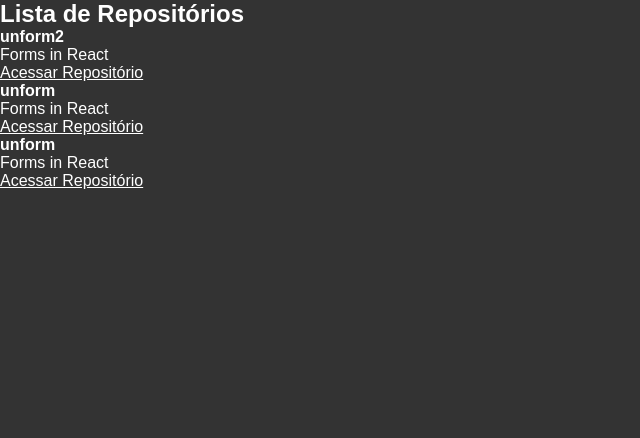
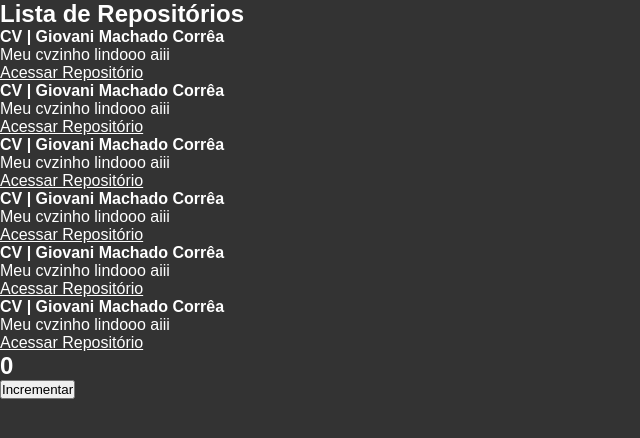
Before and after one commit to Elesiann/01-github-explorer, a React app: page / in a window 1280 px wide. Shown: the top 438 px of the page, without its empty margins (0-640 px from the left). Built offline with nearby package versions, Linux system fonts and the light colour scheme.

Commit message:
hooks, props, imutability and fast refresh

```diff
--- a/package.json
+++ b/package.json
@@ -17,11 +17,13 @@
     "@babel/core": "^7.15.0",
     "@babel/preset-env": "^7.15.0",
     "@babel/preset-react": "^7.14.5",
+    "@pmmmwh/react-refresh-webpack-plugin": "0.5.0-rc.4",
     "babel-loader": "^8.2.2",
     "cross-env": "^7.0.3",
     "css-loader": "^6.2.0",
     "html-webpack-plugin": "^5.3.2",
     "node-sass": "^6.0.1",
+    "react-refresh": "^0.10.0",
     "sass-loader": "^12.1.0",
     "style-loader": "^3.2.1",
     "webpack": "^5.51.1",
--- a/src/App.jsx
+++ b/src/App.jsx
@@ -1,6 +1,13 @@
+import { Counter } from "./components/Counter";
 import { RepositoryList } from "./components/RepositoryList";
 import "./styles/global.scss";
 
 export function App() {
-  return <RepositoryList />;
+  return (
+    //sempre deve existir um conteiner pai acima de duas expressoes jsx
+    <>
+      <RepositoryList />
+      <Counter />
+    </>
+  );
 }
--- /dev/null
+++ b/src/components/Counter.jsx
@@ -0,0 +1,27 @@
+//hook, gancho.
+import { useState } from "react";
+
+// imutabilidade - nunca vai receber um novo valor, nao se pode alterar diretamente o conteúdo e sim dar um novo valor.
+// usuarios ['elesian', 'giovani']
+// usuarios.push ['maluco'] - mutação do valor original da variável, realocação de memória
+
+// se quero adicionar uma informação nova no fim do array, preciso criar um novo array copiando as informaçoes que ja existem dentro de usuários
+// usando spread operator (...) e adiciono no final novoUsuarios = [...usuarios, 'maluco']
+export function Counter() {
+  //desestruturando um array
+  const [counter, setCounter] = useState(0);
+
+  // isso acontece tambem com o setCounter, por ser imutável, preciso criar uma nova variável que define um novo valor para o Counter
+  function increment() {
+    setCounter(counter + 1);
+  }
+
+  return (
+    <div>
+      <h2>{counter}</h2>
+      <button type="button" onClick={increment}>
+        Incrementar
+      </button>
+    </div>
+  );
+}
--- /dev/null
+++ b/src/components/RepositoryItem.jsx
@@ -0,0 +1,10 @@
+export function RepositoryItem(props) {
+  return (
+    <li>
+      <strong>{props.repository.name ?? "default"}</strong>
+      <p>{props.repository.description}</p>
+
+      <a href={props.repository.link}>Acessar Repositório</a>
+    </li>
+  );
+}
--- a/src/components/RepositoryList.jsx
+++ b/src/components/RepositoryList.jsx
@@ -1,4 +1,10 @@
-const repositoryName = "unform2";
+import { RepositoryItem } from "./RepositoryItem";
+
+const repository = {
+  name: "CV | Giovani Machado Corrêa",
+  description: "Meu cvzinho lindooo aiii",
+  link: "https://github.com/elesiann/webcurriculum",
+};
 
 export function RepositoryList() {
   return (
@@ -6,24 +12,12 @@ export function RepositoryList() {
       <h1>Lista de Repositórios</h1>
 
       <ul>
-        <li>
-          <strong>{repositoryName}</strong>
-          <p>Forms in React</p>
-
-          <a href="">Acessar Repositório</a>
-        </li>
-        <li>
-          <strong>unform</strong>
-          <p>Forms in React</p>
-
-          <a href="">Acessar Repositório</a>
-        </li>
-        <li>
-          <strong>unform</strong>
-          <p>Forms in React</p>
-
-          <a href="">Acessar Repositório</a>
-        </li>
+        <RepositoryItem repository={repository} />
+        <RepositoryItem repository={repository} />
+        <RepositoryItem repository={repository} />
+        <RepositoryItem repository={repository} />
+        <RepositoryItem repository={repository} />
+        <RepositoryItem repository={repository} />
       </ul>
     </section>
   );
--- a/webpack.config.js
+++ b/webpack.config.js
@@ -1,5 +1,6 @@
 const path = require("path");
 const HtmlWebpackPlugin = require("html-webpack-plugin");
+const ReactRefreshWebpackPlugin = require("@pmmmwh/react-refresh-webpack-plugin");
 
 const isDevelopment = process.env.NODE_ENV !== "production";
 
@@ -16,18 +17,27 @@ module.exports = {
   },
   devServer: {
     static: path.resolve(__dirname, "public"),
+    hot: true,
   },
   plugins: [
+    isDevelopment && new ReactRefreshWebpackPlugin(),
     new HtmlWebpackPlugin({
       template: path.resolve(__dirname, "public", "index.html"),
     }),
-  ],
+  ].filter(Boolean),
   module: {
     rules: [
       {
         test: /\.jsx$/,
         exclude: /node_modules/,
-        use: "babel-loader",
+        use: {
+          loader: "babel-loader",
+          options: {
+            plugins: [
+              isDevelopment && require.resolve("react-refresh/babel"),
+            ].filter(Boolean),
+          },
+        },
       },
       {
         test: /\.scss$/,
```
Also changed, not shown: 1 other file (tests, documents, lock files or other folders).
